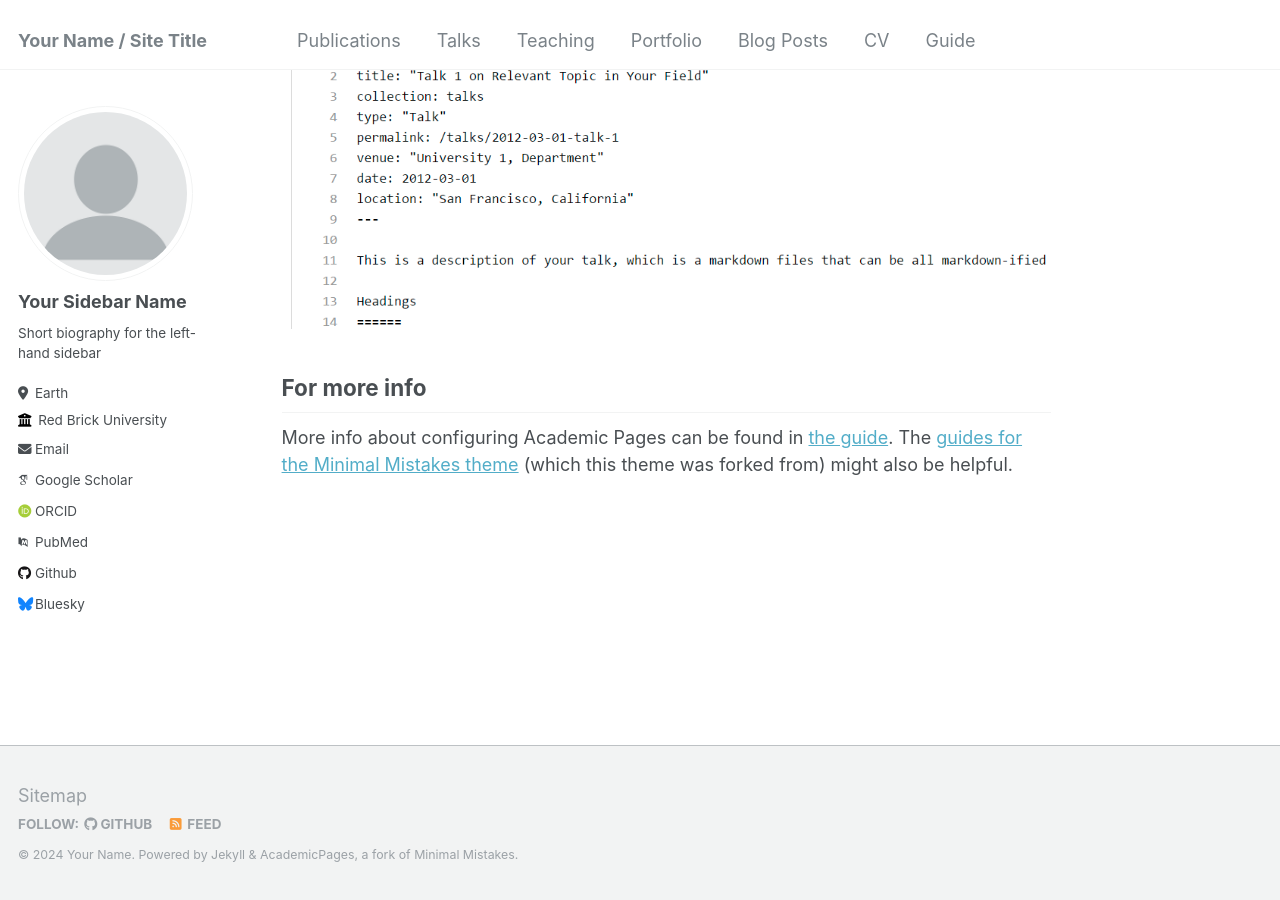
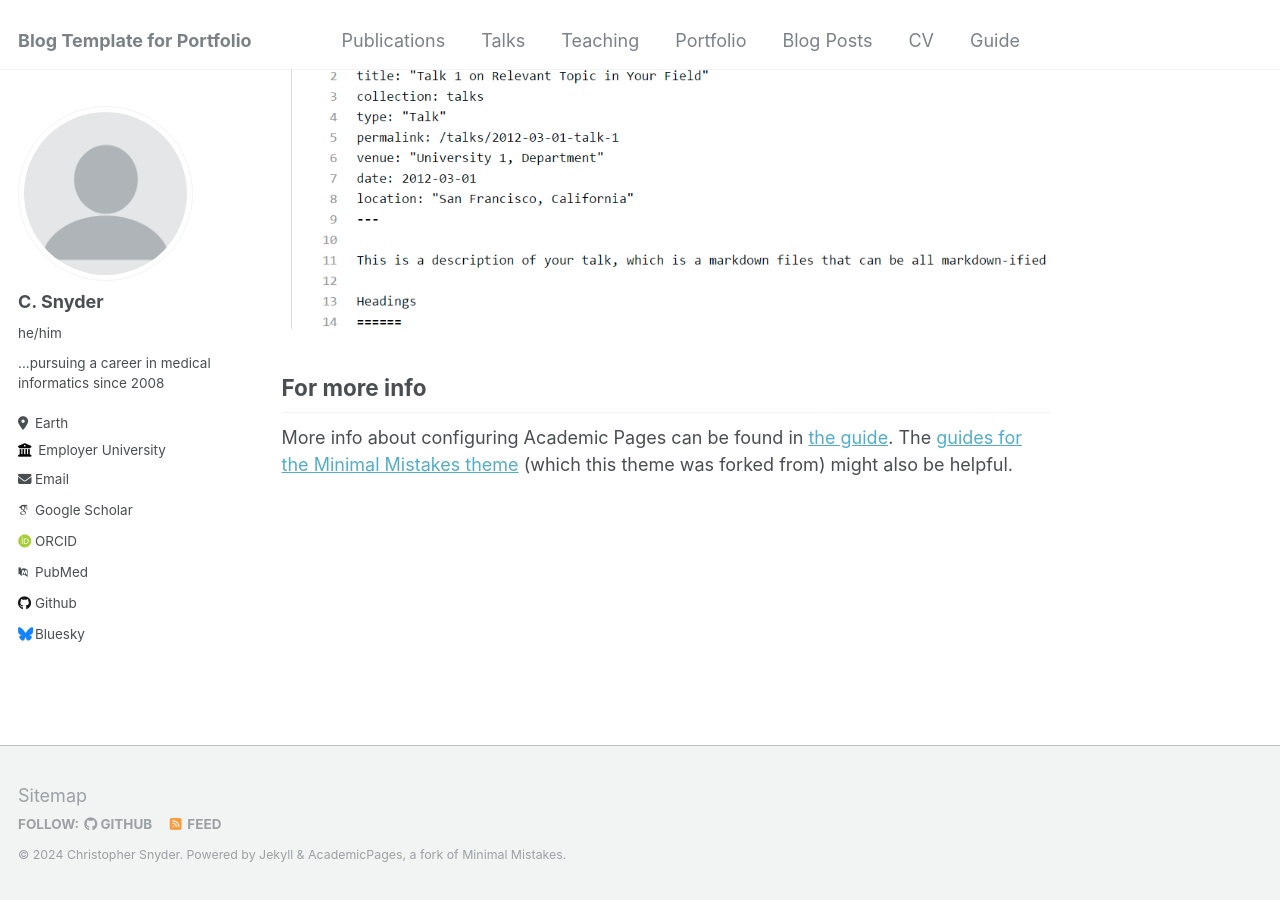
Before and after one commit to 22csnyder/blog-template, a Jekyll site: the page built from _pages/about.md, in a window 1280 px wide and 900 px high, scrolled down 2660 px. Built offline with Jekyll 4.4.1, drawn with Linux system fonts in a browser that asks for light colours; some web fonts are replaced.

Commit message:
Update _config.yml to have basic bio information.

```diff
--- a/_config.yml
+++ b/_config.yml
@@ -8,13 +8,14 @@
 
 # Basic Site Settings
 locale                   : "en-US"
-title                    : "Your Name / Site Title"
+title                    : "Blog Template for Portfolio"
 title_separator          : "-"
-name                     : &name "Your Name"
-description              : &description "personal description"
-url                      : https://academicpages.github.io # the base hostname & protocol for your site e.g. "https://mmistakes.github.io"
-baseurl                  : "" # the subpath of your site, e.g. "/blog"
-repository               : "academicpages/academicpages.github.io"
+name                     : &name "Christopher Snyder"
+description              : &description "I am a pathology resident interested in informatics"
+url                      : https://22csnyder.github.io # the base hostname & protocol for your site e.g. "https://mmistakes.github.io"
+baseurl                  : "/porfolio" # the subpath of your site, e.g. "/blog"
+# repository               : "academicpages/academicpages.github.io"
+repository               : "22csnyder/blog-template.github.io"
 
 # Site Author - The following control what appear as part of the author content on the side bar.
 #               If a field is blank the icon and link will not appear, otherwise it will be shown.
@@ -22,13 +23,13 @@ repository               : "academicpages/academicpages.github.io"
 author:
   # Biographic information
   avatar           : "profile.png"
-  name             : "Your Sidebar Name"
-  pronouns         : # example: "she/her"
-  bio              : "Short biography for the left-hand sidebar"
+  name             : "C. Snyder" #"Your Sidebar Name"
+  pronouns         : "he/him"# example: "she/her"
+  bio              : "...pursuing a career in medical informatics since 2008"#"Short biography for the left-hand sidebar"
   location         : "Earth"
-  employer         : "Red Brick University"
+  employer         : "Employer University"#"Red Brick University"
   uri              : # URL
-  email            : "none@example.org"
+  email            : 22csnyder@gmail.com#"none@example.org"
 
   # Academic websites
   arxiv            : # URL - Update with the correct link to your profile
```
